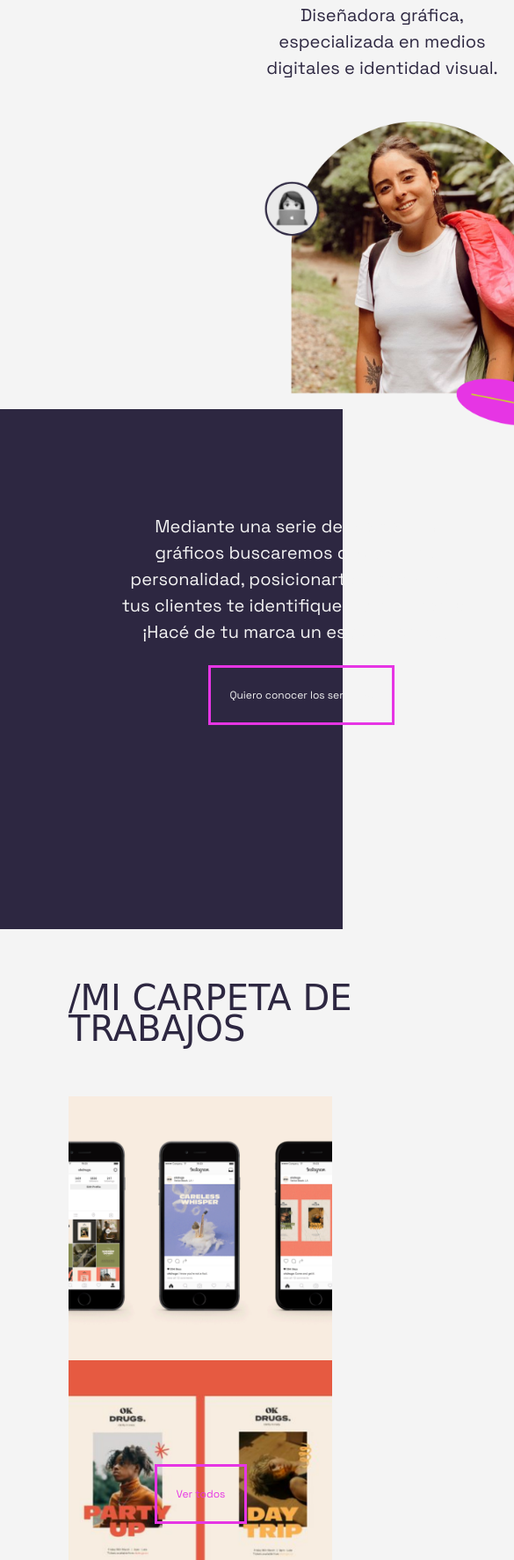
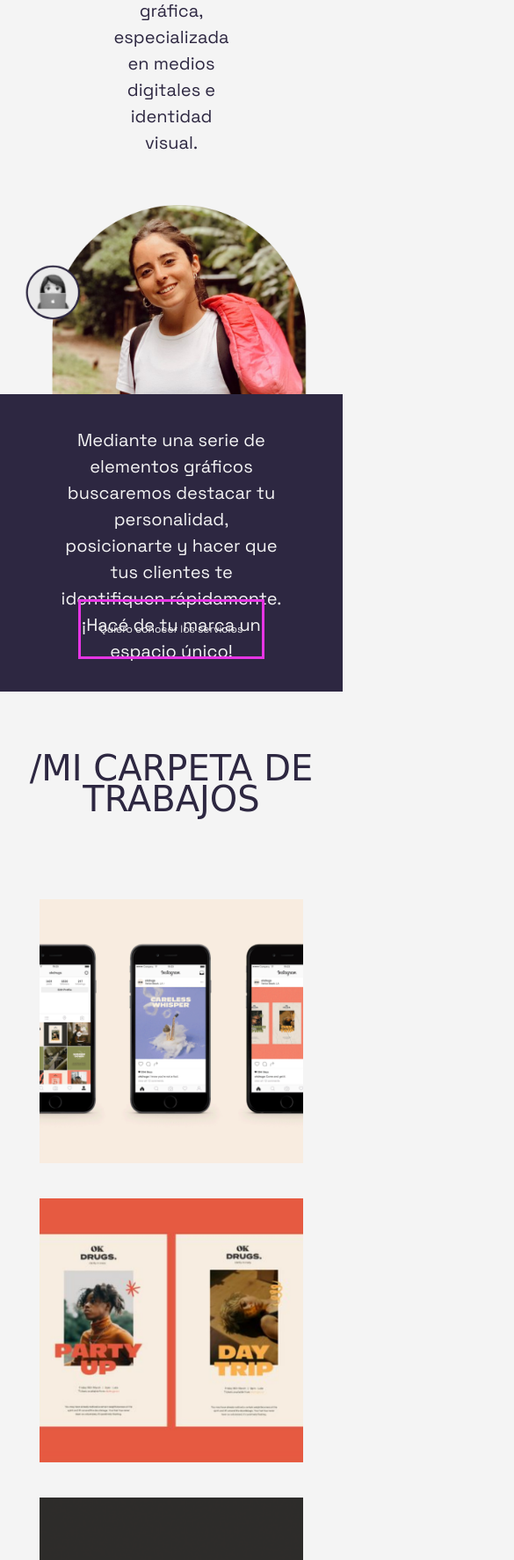
Before and after one commit to ViruBianco/Idea-VirginiaBianco, a plain HTML site: page index.html in a window 390 px wide. Shown: the part 227-2000 px from the top of the page at 88% size, 585 px wide, since content can reach past the window. Drawn offline with Linux system fonts and the light colour scheme; a web font is replaced by a local one.

Commit message:
Cambios en index, portfolio y css

```diff
--- a/css/estilos.css
+++ b/css/estilos.css
@@ -8,7 +8,7 @@
 /*MENU DE NAVEGACIÓNNNNNN*/
 
 nav{
-    width: 100%; height: 12vh;
+    max-width: 100%; min-height: 12vh;
     display: flex;
     flex-direction: row;
     justify-content: space-between;
@@ -29,7 +29,7 @@ nav .logo img{
 nav ul{
     list-style: none;
     display: flex;
-    width: 30%; height: 100%;
+    width: 50%; height: 100%;
     justify-content: space-around;
     align-items: center;
     margin-right: 70px;
@@ -49,56 +49,55 @@ body{
 /*PRESENTACIÓNNNNNNN*/
 
 .presentacion {
-    min-height: 70vh;
-    min-width: 1200px;
-    margin: 0 auto;
+    max-width: 100%; min-height: 70vh;
     display: flex;
+    flex-direction: row;
+    justify-content: center;
     align-items: center;
 }
 
-.presentacion__texto, .presentacion__img {
-    width: 50%;
-}
-
-
-.presentacion__texto h1{
+.presentacion h1{
     font-family: 'Dela Gothic One', cursive;
     font-size: 40px;
     color: #2D2741;
-    width: 270px; height: 120px;
     line-height: 35px;
 }
 
-.presentacion__texto p {
+.presentacion p {
     font-family: 'Space Grotesk', sans-serif;
     color: #2D2741;
     font-size: 20px;
-    width: 270px; height: 120px;
 }
 
-.presentacion__img{
+.presentacion img{
     object-fit: contain;
+    margin: 100px;
 }
 
 /*SERVICIOSSSSSSSSS*/
 
 .servicios {
     background-color: #2D2741;
-    width: 100%; height: 70vh;
-    position: relative;
+    max-width: 100%; min-height: 70vh;
+    display: flex;
+    flex-direction: row;
+    justify-content: center;
+    align-items: center;
 }
 
 .servicios div {
-    position: absolute;
-    top: 20%;
-    left: 35%;
+    display: flex;
+    flex-direction: column;
+    justify-content: center;
+    align-items: center;
 }
+
 
 .servicios p {
     font-family: 'Space Grotesk', sans-serif;
     color: #F4F4F4;
     font-size: 20px;
-    width: 400px; height: 200px;
+    width: 70%; height: 120px;
     text-align: center;
 }
 
@@ -108,37 +107,40 @@ body{
     color: #F4F4F4;
     border: 3px solid #E635E4;
     padding: 22px;
-    position: absolute;
-    top: 80%;
-    left: 25%;
 }
 
 /*TRABAJOSSSSSSSSS*/
 
 .trabajos{
-    width: 100%; height: 90vh;
+    max-width: 100%; min-height: 90vh;
     background-color: #F4F4F4;
-    position: relative;
     display: flex;
+    flex-direction: column;
+    justify-content: center;
+    align-items: center;
 }
+
+
+.trabajos div{
+    display: flex;
+    flex-direction: row;
+    justify-content: center;
+    align-items: center;
+}
+
 
 .trabajos h1{
     font-family: 'Dela Gothic One', cursive;
     font-size: 40px;
     color: #2D2741;
-    width: 380px; height: 120px;
     line-height: 35px;
-    position: absolute;
-    top: 8%;
-    left: 20%;
+    text-align: center;
 }
 
-.trabajos__img{
-    position: absolute;
-    top: 25%;
-    left: 20%;
+.trabajos img{
+    align-items: center;
+    margin-top: 50px;
 }
-
 
 .boton02{
     font-family: 'Space Grotesk', sans-serif;
@@ -146,15 +148,23 @@ body{
     color: #E635E4;
     border: 3px solid #E635E4;
     padding: 22px;
-    position: absolute;
-    top: 80%;
-    left: 45%;
+    text-align: center;
+    margin-top: 40px;
+}
+
+.btnvertodos{
+    transition: all 0.2s;
+}
+
+.btnvertodos:hover{
+    background-color: #E635E4;
+color: #2D2741;
 }
 
 /*CONTACTOOOOOOOOOOOOOO*/
 
 .contacto {
-    width: 100%; height: 60vh;
+    max-width: 100%; min-height: 60vh;
     display: flex;
     flex-direction: row;
     justify-content: center;
@@ -191,7 +201,7 @@ body{
 /*FOOTERRRRRRRRRRRRRRRRRRRRR*/
 
 footer{
-    width: 100%; height: 18vh;
+    max-width: 100%; min-height: 18vh;
     display: flex;
     flex-direction: row;
     justify-content: space-between;
@@ -224,6 +234,7 @@ footer .iconosrrss img{
     width: 80%; height: 80%;
     object-fit: contain;
 }
+
 
 
 
@@ -345,12 +356,12 @@ footer .iconosrrss img{
     font-family: 'Space Grotesk', sans-serif;
     color: #2D2741;
     font-size: 20px;
-    width: 100%; height: 100px;
+    width: 40%; height: 100px;
     text-align: center;
 }
 
 .imgportfolio{
-    width: 100%; height: 40vh;
+    width: 100%; height: 280px;
     display: flex;
     flex-direction: row;
     justify-content: center;
@@ -547,13 +558,14 @@ color: #2D2741;
 @media screen and (max-width:600px){
 
     nav{
+        max-width: 100%; min-height: 10vh;
         flex-direction: row;
         justify-content: left;
         align-items: left;
     }
 
     nav .logo{
-        width: 40%; height: 100%;
+        width: 30%; height: 100%;
     }
 
     nav ul{
@@ -561,21 +573,65 @@ color: #2D2741;
         display: none;
     }
 
+
     .presentacion{
-        width: 100%; height: 70vh;
+        width: 100%; height: 50vh;
         display: flex;
         flex-direction: column;
-        align-items: center;
-        justify-content: space-around;
+        text-align: center;
+        justify-content: center
+    }
+
+    .presentacion h1{
+        width: 100%;
+        margin-top: 180px;
+    }
+    .presentacion p{
+        width: 100%;
+        margin-top: 20px;
+    }
+
+    .presentacion img{
+margin-top: 40px;
+    }
+
+    .servicios{
+        max-width: 100%; min-height: 40vh;
+            background-color: #2D2741;
+            display: flex;
+            flex-direction: column;
+            justify-content: center;
+        }
+
+    .boton01{
+        margin-top: 60px;
+    }
+
+    .trabajos{
+        max-width: 100%; min-height: 40vh;
+    }
+
+    .trabajos div{
+        display: flex;
+        flex-direction: column;
     }
 
 
-    .presentacion h1{
-        text-align: center;
+    .trabajos h1{
+        width: 100%;
+    margin-top: 70px;
+    text-align: center;
+    align-items: center;
     }
 
-    .presentacion p {
-        text-align: center;
+    .trabajos img{
+        align-items: center;
+        margin-top: 40px;
+    }
+
+    .boton02{
+        margin-top: 40px;
+        margin-bottom: 40px;
     }
 
 
@@ -588,7 +644,7 @@ color: #2D2741;
     }
 
     .contacto{
-        width: 100%; height: 60vh;
+        max-width: 100%; min-height: 40vh;
         background-color: #2D2741;
         display: flex;
         flex-direction: column;
@@ -596,7 +652,7 @@ color: #2D2741;
     }
 
     footer{
-        width: 100%; height: 18vh;
+        max-width: 100%; min-height: 20vh;
         display: flex;
         flex-direction: column;
         justify-content: center;
--- a/index.html
+++ b/index.html
@@ -7,7 +7,7 @@
     <title>Inicio VB</title>
     <!--ESTILOS CSS-->
     <link rel="stylesheet" href="css/bootstrap.min.css">
-    <script src="./js/bootstrap.bundle.min.js"></script>
+    <script src="js/bootstrap.bundle.min.js"></script>
     <link rel="stylesheet" href="css/estilos.css">
 
     <!--TIPOGRAFIAS-->
@@ -17,6 +17,7 @@
 </head>
 
 <body>
+    <div class="container">
 <header id="menu-inicio">
     <nav>
         <div class="logo">
@@ -32,13 +33,13 @@
     </nav>
 </header>
 
-<main>
+<main class="row">
     <section class="presentacion">
-        <div class="presentacion__texto">
+        <div class="col-5">
             <h1>HOLA! SOY VIRU BIANCO*</h1>
             <p>Diseñadora gráfica, especializada en medios digitales e identidad visual.</p>
         </div>
-        <div class="presentacion__img">
+        <div class="col">
             <img src="imagenes/Foto personal.png" alt="Foto virubianco" width="334,18" height="346,29">
         </div>
     </section>
@@ -49,7 +50,7 @@
 
                 ¡Hacé de tu marca un espacio único!</p>
                 <!--Botón Quiero conocer los servicios-->
-            <a class="boton01" href="pages/servicios.html">Quiero conocer los servicios</a> <STYLE>A {text-decoration: none;} </STYLE>
+            <a class="boton01 btncontacto" href="pages/servicios.html">Quiero conocer los servicios</a> <STYLE>A {text-decoration: none;} </STYLE>
         </div>
     </section>
 
@@ -57,14 +58,13 @@
         <div>
             <h1>/MI CARPETA DE TRABAJOS</h1>
         </div>
-        <div class="trabajos__img">
+        <div class="imgportfolio">
             <img src="imagenes/Trabajos 1.png" alt="Trabajo1" width="300" height="300">
             <img src="imagenes/Trabajos 2.png" alt="Trabajo2" width="300" height="300">
             <img src="imagenes/Trabajos 3.png" alt="Trabajo3" width="300" height="300">
         </div>
         <div>
-                             <!--Botón Ver todos-->
-            <a class="boton02" href="pages/portfolio.html">Ver todos</a>
+            <a class="boton02 btnvertodos" href="pages/portfolio.html">Ver todos</a>
         </div>
     </section>
 
@@ -72,7 +72,7 @@
         <div>
             <h1>DISEÑEMOS JUNTXS TU VIDRIERA AL MUNDO!</h1>
             <!--Botón Quiero contactarme-->
-            <a href="pages/contacto.html">¡Quiero contactarme!</a>
+            <a class="btncontacto" href="pages/contacto.html">¡Quiero contactarme!</a>
         </div>
     </section>
 </main>
@@ -97,5 +97,6 @@
         </a>
     </div>
 </footer>
+</div>
 </body>
 </html>
```
Also changed, not shown: pages/portfolio.html (+5 -2 lines).
